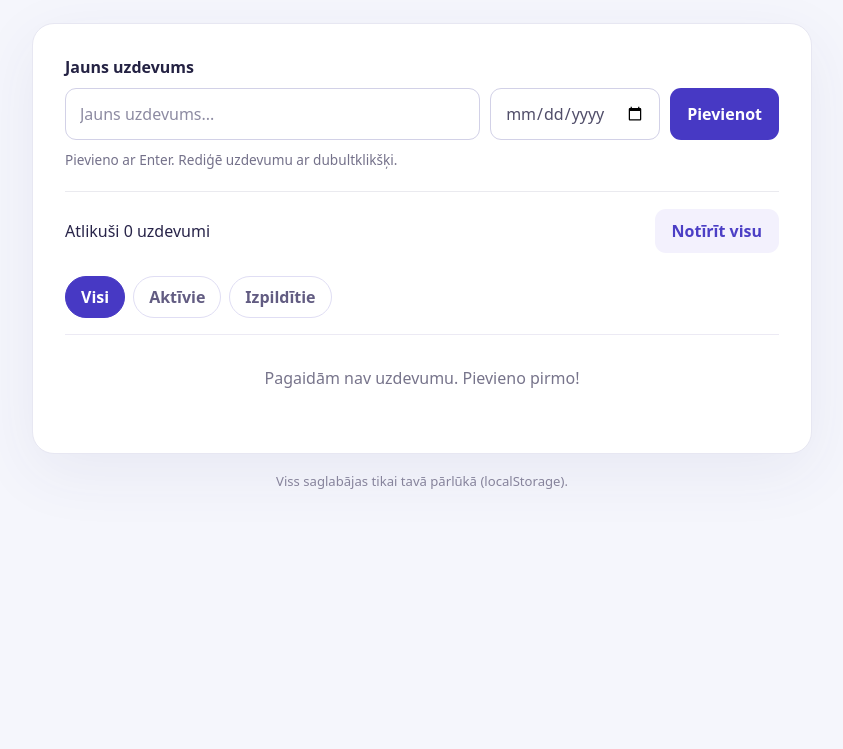
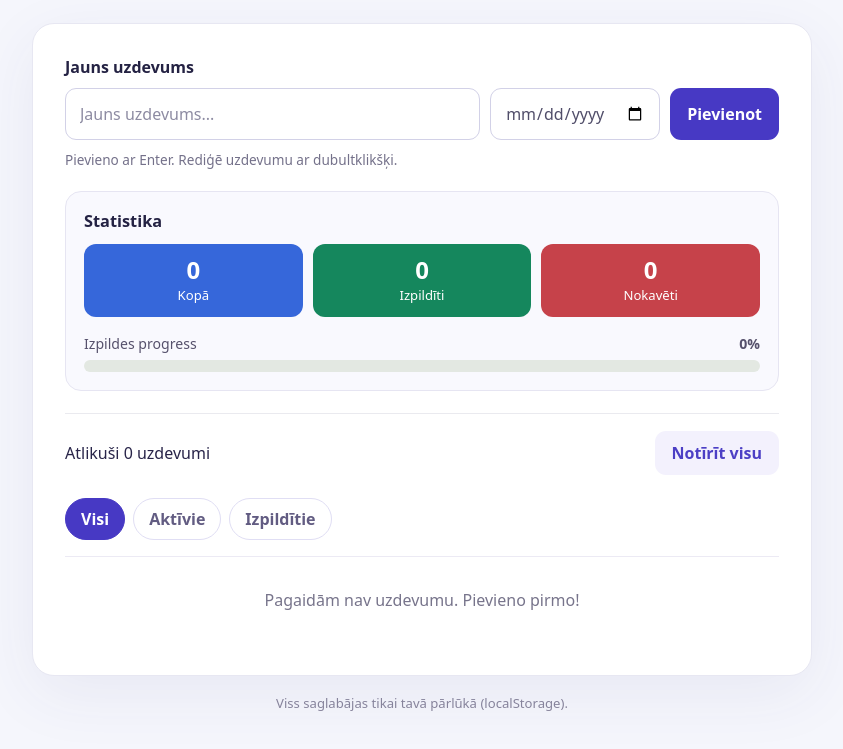
Before and after one commit to andrnet2018/mi-pd1-uzdevumi, a plain HTML site: page index.html in a window 1280 px wide. Shown: the part 177-926 px from the top of the page, without its empty margins (218-1061 px from the left). Before the commit the page ends 848 px from the top, so only its background shows below. Drawn offline with Linux system fonts and the light colour scheme.

Commit message:
PD2: statistikas panelis un digitala skice

```diff
--- a/app.js
+++ b/app.js
@@ -179,6 +179,20 @@ function createTaskContent(task) {
   return content;
 }
 
+function renderStats() {
+  const total = tasks.length;
+  const done = tasks.filter(task => task.done).length;
+  const overdue = tasks.filter(isOverdue).length;
+  const percent = total ? Math.round(done / total * 100) : 0;
+  document.getElementById("statsTotal").textContent = String(total);
+  document.getElementById("statsDone").textContent = String(done);
+  document.getElementById("statsOverdue").textContent = String(overdue);
+  document.getElementById("progressValue").textContent = `${percent}%`;
+  const progress = document.getElementById("progressBar");
+  progress.style.width = `${percent}%`;
+  progress.setAttribute("aria-valuenow", String(percent));
+}
+
 function renderTasks() {
   taskList.replaceChildren();
   const visible = getVisibleTasks();
@@ -188,6 +202,7 @@ function renderTasks() {
   emptyState.textContent = tasks.length === 0
     ? "Pagaidām nav uzdevumu. Pievieno pirmo!"
     : "Šajā filtrā nav uzdevumu.";
+  renderStats();
 }
 
 taskForm.addEventListener("submit", event => {
--- a/index.html
+++ b/index.html
@@ -28,6 +28,19 @@
         <p class="input-hint">Pievieno ar Enter. Rediģē uzdevumu ar dubultklikšķi.</p>
       </form>
 
+      <section class="stats-panel" aria-labelledby="statsTitle">
+        <h2 id="statsTitle">Statistika</h2>
+        <div class="stats-grid">
+          <div class="stat-card total"><strong id="statsTotal">0</strong><span>Kopā</span></div>
+          <div class="stat-card done"><strong id="statsDone">0</strong><span>Izpildīti</span></div>
+          <div class="stat-card overdue"><strong id="statsOverdue">0</strong><span>Nokavēti</span></div>
+        </div>
+        <div class="progress-heading"><span>Izpildes progress</span><strong id="progressValue">0%</strong></div>
+        <div class="progress-track">
+          <div id="progressBar" class="progress-fill" role="progressbar" aria-label="Izpildes progress" aria-valuemin="0" aria-valuemax="100" aria-valuenow="0"></div>
+        </div>
+      </section>
+
       <div class="toolbar">
         <p class="counter"><span id="counter" aria-live="polite">Atlikuši 0 uzdevumi</span></p>
         <div class="action-buttons">
--- a/style.css
+++ b/style.css
@@ -46,6 +46,18 @@ h1 { margin: 10px 0 8px; font-size: clamp(2rem, 5vw, 3rem); letter-spacing: -.04
 
 /* PD2: termini, statistika un papilddarbi. */
 .input-row #due-input { flex: 0 1 170px; color: #504d69; }
+.stats-panel { margin: 8px 0 22px; padding: 18px; border: 1px solid #e6e5f2; border-radius: 16px; background: #f9f9fe; }
+.stats-panel h2 { margin: 0 0 12px; font-size: 1.02rem; }
+.stats-grid { display: grid; grid-template-columns: repeat(3, minmax(0, 1fr)); gap: 10px; }
+.stat-card { display: grid; gap: 2px; border-radius: 12px; text-align: center; padding: 13px 8px; color: #fff; }
+.stat-card strong { font-size: 1.5rem; line-height: 1.1; }
+.stat-card span { font-size: .82rem; }
+.stat-card.total { background: #3667da; }
+.stat-card.done { background: #15875d; }
+.stat-card.overdue { background: #c6424a; }
+.progress-heading { display: flex; justify-content: space-between; gap: 8px; margin: 17px 0 7px; color: #56516c; font-size: .88rem; }
+.progress-track { height: 12px; background: #e3e8e2; border-radius: 999px; overflow: hidden; }
+.progress-fill { height: 100%; width: 0; border-radius: 999px; background: #28a569; transition: width .2s ease; }
 .action-buttons { display: flex; flex-wrap: wrap; gap: 7px; }
 .task-content { display: flex; flex: 1; flex-direction: column; gap: 4px; min-width: 0; }
 .task-text { display: block; }
```
Also changed, not shown: skice.jpg (added).
